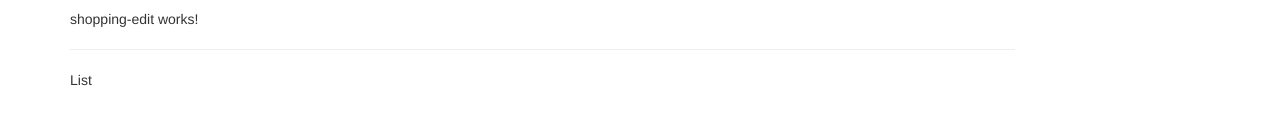
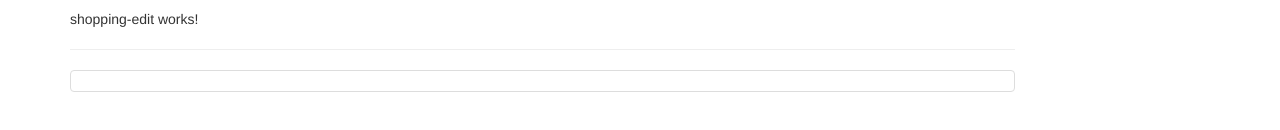
Before and after one commit to riadh2006/recipe-shop-angular7, an Angular app: page / in a window 1280 px wide. Shown: the part 340-470 px from the top of the page. Built offline with nearby package versions, Linux system fonts and the light colour scheme.

Commit message:
SHopping list component - basic

```diff
--- a/src/app/shopping-list/shopping-list.component.html
+++ b/src/app/shopping-list/shopping-list.component.html
@@ -3,7 +3,9 @@
 
     <app-shopping-edit></app-shopping-edit>
     <hr>
-    <p>List</p>
+    <ul class="list-group">
+      <a class="list-group-item" style="cursor: pointer;"></a>
+    </ul>
   </div>
 
 </div>
--- a/src/app/shopping-list/shopping-list.component.ts
+++ b/src/app/shopping-list/shopping-list.component.ts
@@ -7,6 +7,8 @@
 })
 export class ShoppingListComponent implements OnInit {
 
+  ingredients = [];
+
   constructor() { }
 
   ngOnInit() {
```
